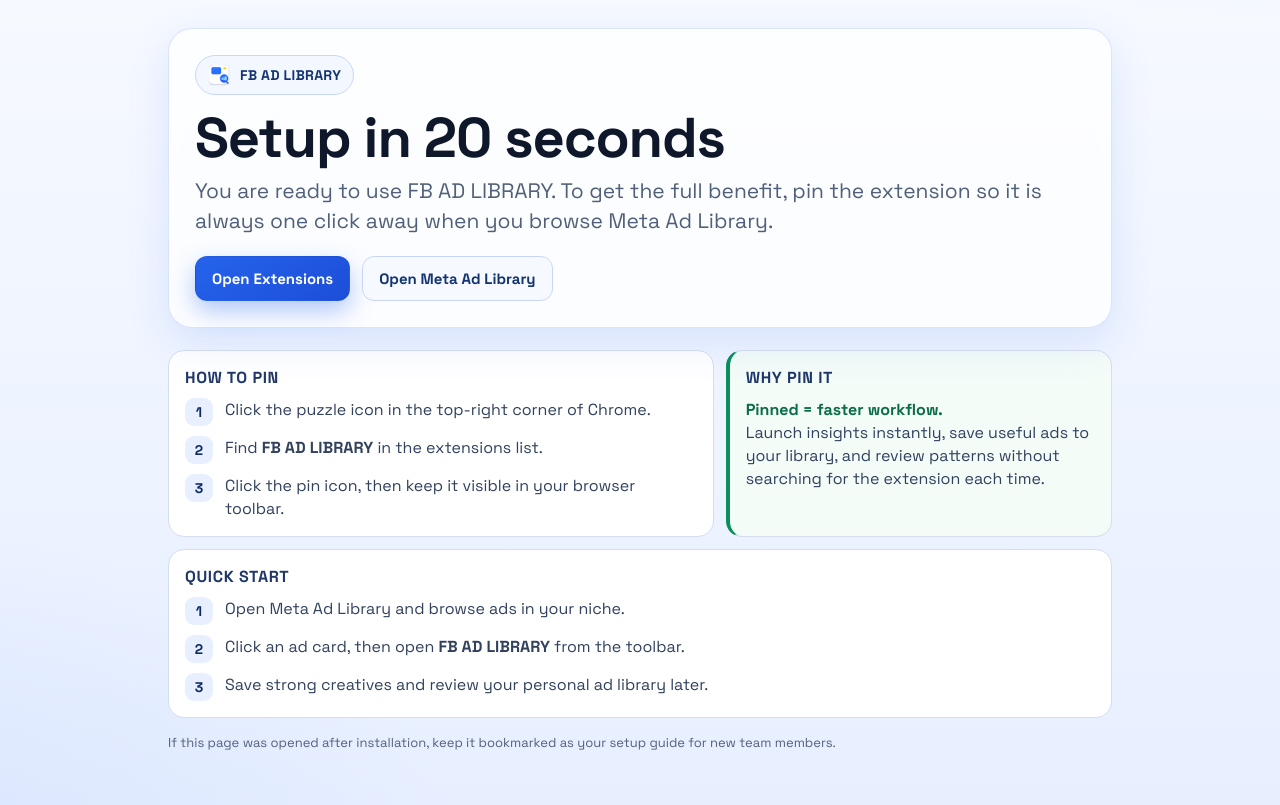
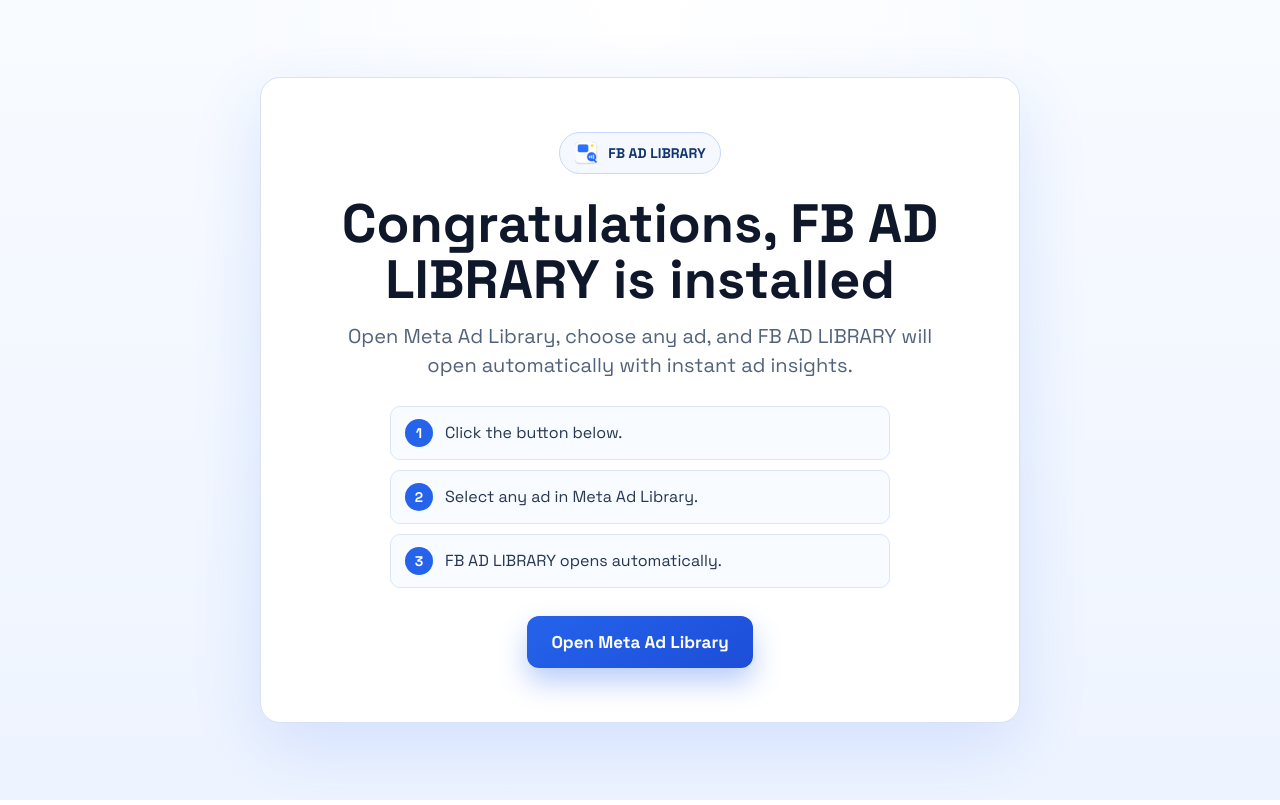
Before and after one commit to Godzik1983/fb_ad_library, a plain HTML site: page docs/welcome/index.html in a window 1280 px wide. Drawn offline with Linux system fonts and the light colour scheme.

Commit message:
Simplify welcome page

```diff
--- a/docs/welcome/index.html
+++ b/docs/welcome/index.html
@@ -5,7 +5,7 @@
     <meta name="viewport" content="width=device-width, initial-scale=1.0" />
     <meta
       name="description"
-      content="Welcome to FB AD LIBRARY. Pin the extension and start collecting ad insights in one click."
+      content="FB AD LIBRARY is installed. Open Meta Ad Library, choose any ad, and the extension will open automatically."
     />
     <title>Welcome | FB AD LIBRARY</title>
     <link rel="preconnect" href="https://fonts.googleapis.com" />
@@ -23,67 +23,30 @@
           <img src="./icon_32.png" alt="FB AD LIBRARY icon" />
           FB AD LIBRARY
         </div>
-        <h1>Setup in 20 seconds</h1>
+        <h1>Congratulations, FB AD LIBRARY is installed</h1>
         <p class="lead">
-          You are ready to use FB AD LIBRARY. To get the full benefit, pin the extension so it is always one click
-          away when you browse Meta Ad Library.
+          Open Meta Ad Library, choose any ad, and FB AD LIBRARY will open automatically with instant ad insights.
         </p>
-        <div class="actions">
-          <a class="btn primary" href="chrome://extensions/" target="_blank" rel="noopener noreferrer"
-            >Open Extensions</a
-          >
-          <a class="btn secondary" href="https://www.facebook.com/ads/library/" target="_blank" rel="noopener noreferrer"
-            >Open Meta Ad Library</a
-          >
-        </div>
-      </section>
 
-      <section class="grid">
-        <article class="card col-7">
-          <h3>How To Pin</h3>
+        <div class="steps" aria-label="How to start">
           <div class="step">
-            <div class="num">1</div>
-            <div class="txt">Click the puzzle icon in the top-right corner of Chrome.</div>
+            <span>1</span>
+            <p>Click the button below.</p>
           </div>
           <div class="step">
-            <div class="num">2</div>
-            <div class="txt">Find <strong>FB AD LIBRARY</strong> in the extensions list.</div>
+            <span>2</span>
+            <p>Select any ad in Meta Ad Library.</p>
           </div>
           <div class="step">
-            <div class="num">3</div>
-            <div class="txt">Click the pin icon, then keep it visible in your browser toolbar.</div>
+            <span>3</span>
+            <p>FB AD LIBRARY opens automatically.</p>
           </div>
-        </article>
+        </div>
 
-        <article class="card col-5 pin">
-          <h3>Why Pin It</h3>
-          <div class="txt">
-            <strong>Pinned = faster workflow.</strong><br />
-            Launch insights instantly, save useful ads to your library, and review patterns without searching for the
-            extension each time.
-          </div>
-        </article>
-
-        <article class="card col-12">
-          <h3>Quick Start</h3>
-          <div class="step">
-            <div class="num">1</div>
-            <div class="txt">Open Meta Ad Library and browse ads in your niche.</div>
-          </div>
-          <div class="step">
-            <div class="num">2</div>
-            <div class="txt">Click an ad card, then open <strong>FB AD LIBRARY</strong> from the toolbar.</div>
-          </div>
-          <div class="step">
-            <div class="num">3</div>
-            <div class="txt">Save strong creatives and review your personal ad library later.</div>
-          </div>
-        </article>
+        <a class="btn primary" href="https://www.facebook.com/ads/library/" target="_blank" rel="noopener noreferrer">
+          Open Meta Ad Library
+        </a>
       </section>
-
-      <footer>
-        If this page was opened after installation, keep it bookmarked as your setup guide for new team members.
-      </footer>
     </main>
   </body>
 </html>
--- a/docs/welcome/styles.css
+++ b/docs/welcome/styles.css
@@ -1,13 +1,11 @@
 :root {
-  --bg-1: #f6f9ff;
-  --bg-2: #e7efff;
+  --bg: #eef4ff;
+  --panel: #ffffff;
   --ink: #0f172a;
-  --muted: #51607a;
-  --line: #d5deef;
-  --card: #ffffff;
+  --muted: #52627a;
+  --line: #d8e2f4;
   --brand: #2563eb;
-  --brand-2: #1d4ed8;
-  --ok: #0a8f5b;
+  --brand-dark: #1d4ed8;
 }
 
 * {
@@ -17,165 +15,145 @@
 html,
 body {
   margin: 0;
-  padding: 0;
+  min-height: 100%;
 }
 
 body {
   font-family: "Space Grotesk", "Segoe UI", Arial, sans-serif;
   color: var(--ink);
   background:
-    radial-gradient(1200px 700px at 100% -50%, #c9dbff 0%, transparent 60%),
-    radial-gradient(1000px 600px at -10% 110%, #d8e5ff 0%, transparent 60%),
-    linear-gradient(180deg, var(--bg-1), var(--bg-2));
-  min-height: 100vh;
+    radial-gradient(circle at 50% 0%, #ffffff 0%, rgba(255, 255, 255, 0) 42%),
+    linear-gradient(180deg, #f8fbff 0%, var(--bg) 100%);
 }
 
 .page {
-  max-width: 980px;
-  margin: 0 auto;
-  padding: 28px 18px 54px;
+  min-height: 100vh;
+  display: grid;
+  place-items: center;
+  padding: 22px;
 }
 
 .hero {
-  background: rgba(255, 255, 255, 0.76);
-  backdrop-filter: blur(6px);
-  border: 1px solid rgba(37, 99, 235, 0.16);
-  border-radius: 24px;
-  padding: 26px;
-  box-shadow: 0 14px 44px rgba(37, 99, 235, 0.12);
+  width: min(760px, 100%);
+  text-align: center;
+  background: var(--panel);
+  border: 1px solid var(--line);
+  border-radius: 20px;
+  padding: clamp(28px, 5vw, 54px);
+  box-shadow: 0 24px 70px rgba(37, 99, 235, 0.14);
 }
 
 .brand {
   display: inline-flex;
   align-items: center;
+  justify-content: center;
   gap: 10px;
-  padding: 8px 12px;
+  margin-bottom: 22px;
+  padding: 8px 14px;
+  border: 1px solid #c9d9fb;
   border-radius: 999px;
-  border: 1px solid #c8d7f8;
-  background: #f3f7ff;
+  color: #123470;
+  background: #f5f8ff;
+  font-size: 14px;
   font-weight: 700;
-  font-size: 14px;
-  letter-spacing: 0.02em;
-  color: #123470;
 }
 
 .brand img {
-  width: 22px;
-  height: 22px;
+  width: 24px;
+  height: 24px;
   border-radius: 6px;
 }
 
 h1 {
-  margin: 16px 0 10px;
-  font-size: clamp(32px, 7vw, 56px);
-  line-height: 0.98;
-  letter-spacing: -0.02em;
+  margin: 0 auto 14px;
+  max-width: 680px;
+  font-size: clamp(34px, 5vw, 54px);
+  line-height: 1.04;
+  font-weight: 700;
 }
 
 .lead {
-  margin: 0;
-  max-width: 70ch;
-  font-size: clamp(17px, 2vw, 21px);
-  line-height: 1.42;
+  max-width: 620px;
+  margin: 0 auto;
   color: var(--muted);
+  font-size: 20px;
+  line-height: 1.45;
 }
 
-.actions {
-  display: flex;
-  flex-wrap: wrap;
-  gap: 12px;
-  margin-top: 20px;
-}
-
-.btn {
-  appearance: none;
-  border: 1px solid transparent;
-  border-radius: 12px;
-  padding: 12px 16px;
-  text-decoration: none;
-  font-weight: 700;
-  font-size: 15px;
-}
-
-.btn.primary {
-  background: linear-gradient(145deg, var(--brand), var(--brand-2));
-  color: #fff;
-  box-shadow: 0 10px 24px rgba(37, 99, 235, 0.35);
-}
-
-.btn.secondary {
-  color: #123470;
-  border-color: #c8d7f8;
-  background: #f6f9ff;
-}
-
-.grid {
-  margin-top: 22px;
+.steps {
   display: grid;
-  gap: 12px;
-  grid-template-columns: repeat(12, minmax(0, 1fr));
-}
-
-.card {
-  grid-column: span 12;
-  background: var(--card);
-  border: 1px solid var(--line);
-  border-radius: 16px;
-  padding: 16px;
-}
-
-.card h3 {
-  margin: 0 0 10px;
-  font-size: 16px;
-  text-transform: uppercase;
-  letter-spacing: 0.04em;
-  color: #1f376a;
+  gap: 10px;
+  max-width: 500px;
+  margin: 26px auto 28px;
+  text-align: left;
 }
 
 .step {
   display: flex;
+  align-items: center;
   gap: 12px;
-  margin: 10px 0 0;
+  padding: 12px 14px;
+  border: 1px solid #dbe6fb;
+  border-radius: 10px;
+  background: #f8fbff;
 }
 
-.num {
+.step span {
   width: 28px;
   height: 28px;
-  flex: 0 0 auto;
-  border-radius: 9px;
-  background: #e8f0ff;
-  color: #0c2b66;
   display: grid;
   place-items: center;
+  flex: 0 0 auto;
+  border-radius: 50%;
+  color: #ffffff;
+  background: var(--brand);
+  font-size: 14px;
   font-weight: 700;
-  font-size: 14px;
 }
 
-.txt {
-  line-height: 1.45;
-  color: #31415e;
+.step p {
+  margin: 0;
+  color: #263653;
+  font-size: 16px;
+  line-height: 1.35;
 }
 
-.pin {
-  border-left: 4px solid var(--ok);
-  background: #f4fcf8;
+.btn {
+  display: inline-flex;
+  align-items: center;
+  justify-content: center;
+  min-height: 52px;
+  padding: 0 24px;
+  border-radius: 12px;
+  text-decoration: none;
+  font-size: 17px;
+  font-weight: 700;
 }
 
-.pin strong {
-  color: #0b6d47;
+.btn.primary {
+  color: #ffffff;
+  background: linear-gradient(145deg, var(--brand), var(--brand-dark));
+  box-shadow: 0 14px 28px rgba(37, 99, 235, 0.32);
 }
 
-footer {
-  margin-top: 16px;
-  font-size: 13px;
-  color: #53617d;
+.btn.primary:hover {
+  transform: translateY(-1px);
 }
 
-@media (min-width: 820px) {
-  .card.col-7 {
-    grid-column: span 7;
+@media (max-width: 560px) {
+  .page {
+    align-items: start;
   }
-  .card.col-5 {
-    grid-column: span 5;
+
+  .hero {
+    padding: 26px 18px;
+  }
+
+  .lead {
+    font-size: 18px;
+  }
+
+  .btn {
+    width: 100%;
   }
 }
```
